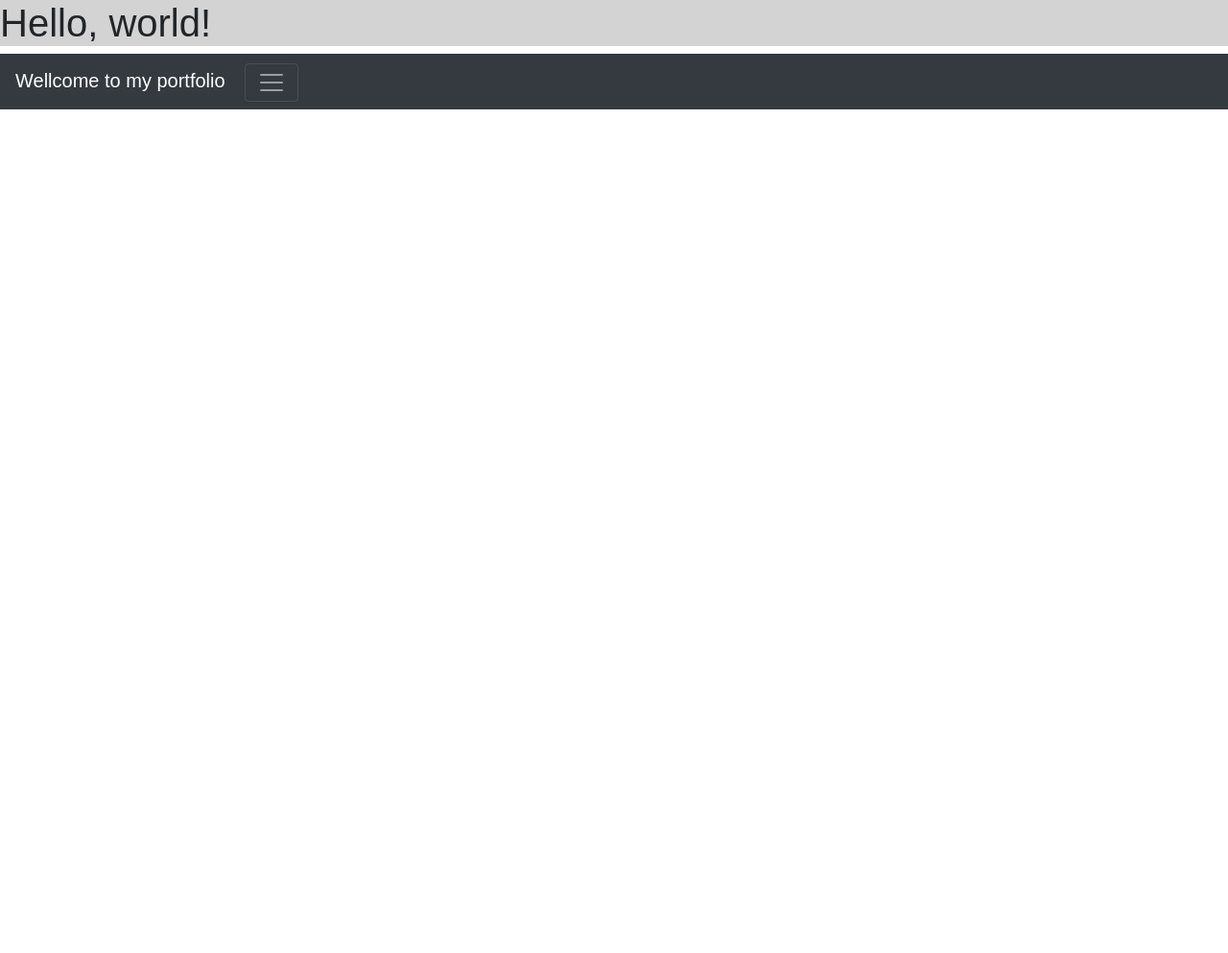
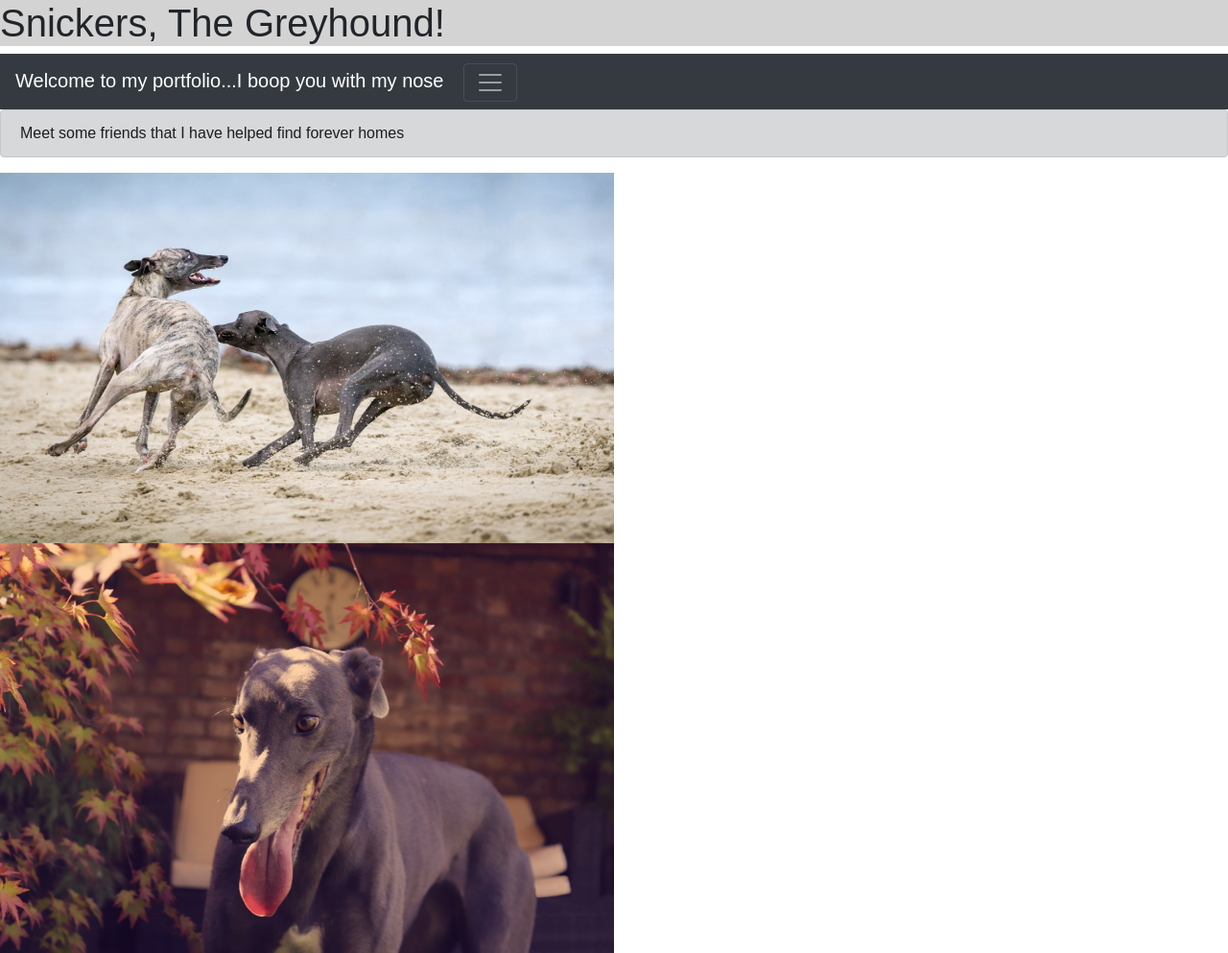
Before and after one commit to rsziemann/responsiveportfolio.github.io, a plain HTML site: page portfolio.html in a window 1280 px wide. Shown: the whole page at 96% size. Before the commit the page ends 800 px from the top, so only its background shows below. Drawn offline with nearby package versions, Linux system fonts and the light colour scheme.

Commit message:
portfolio

```diff
--- a/portfolio.html
+++ b/portfolio.html
@@ -20,11 +20,11 @@
     <title>Saving all the doggos!</title>
   </head>
   <body>
-    <h1>Hello, world!</h1>
+    <h1>Snickers, The Greyhound!</h1>
     <nav class="navbar navbar-dark bg-dark">
         <!-- Navbar content -->
         <class="navbar navbar-expand-lg navbar-light bg-light">
-          <a class="navbar-brand" href="#">Wellcome to my portfolio</a>
+          <a class="navbar-brand" href="#">Welcome to my portfolio...I boop you with my nose</a>
           <button
             class="navbar-toggler"
             type="button"
@@ -54,5 +54,11 @@
           </div>
         </nav>
       </nav>
+      <div class="alert alert-dark" role="alert">
+        Meet some friends that I have helped find forever homes
+      </div>
+
+      <img src="photos/runninghounds-unsplash.jpg" alt="dogs running on a beach" height="50%x" width="50%">
+      <img src="photos/grey-unsplash.jpg" alt="a greyhound" height="50%" width="50%">
   </body>
 </html>
```
Also changed, not shown: contact.html (+2 -2 lines), index.html (+3 -3 lines).
